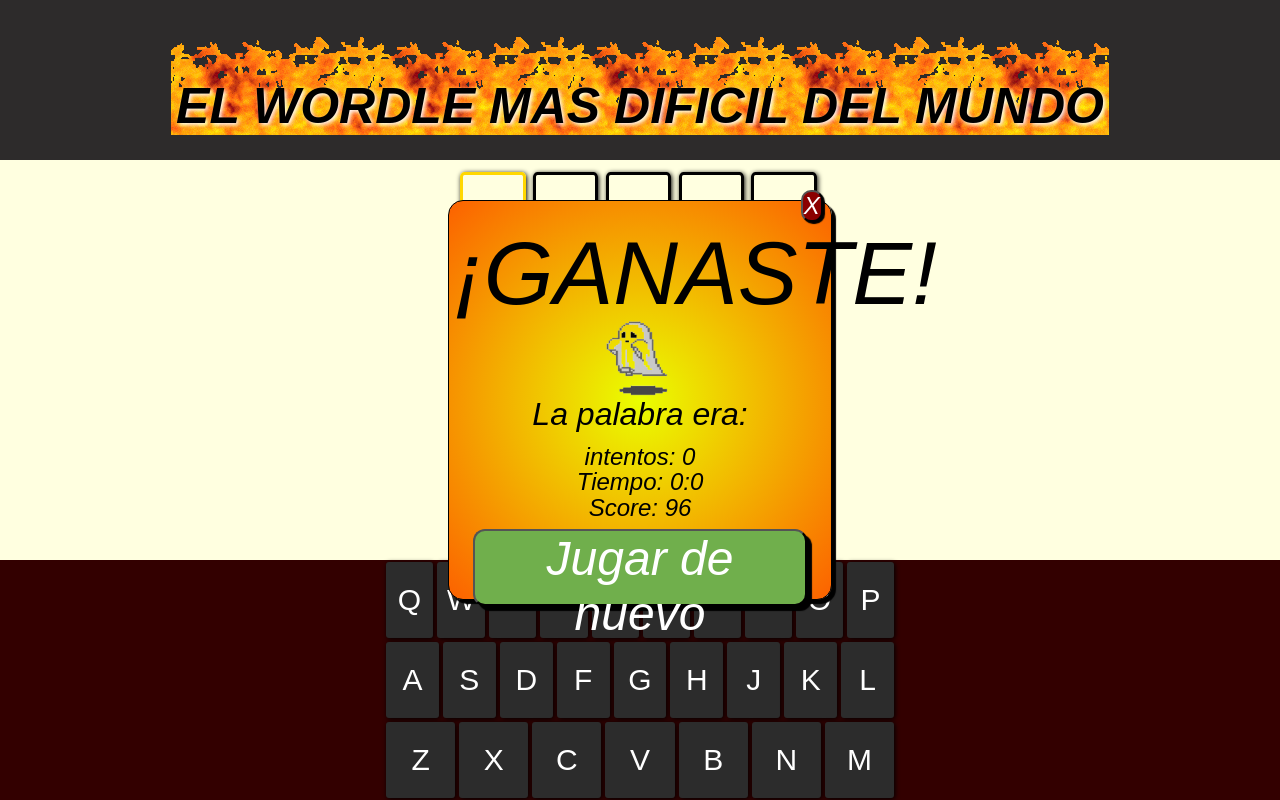
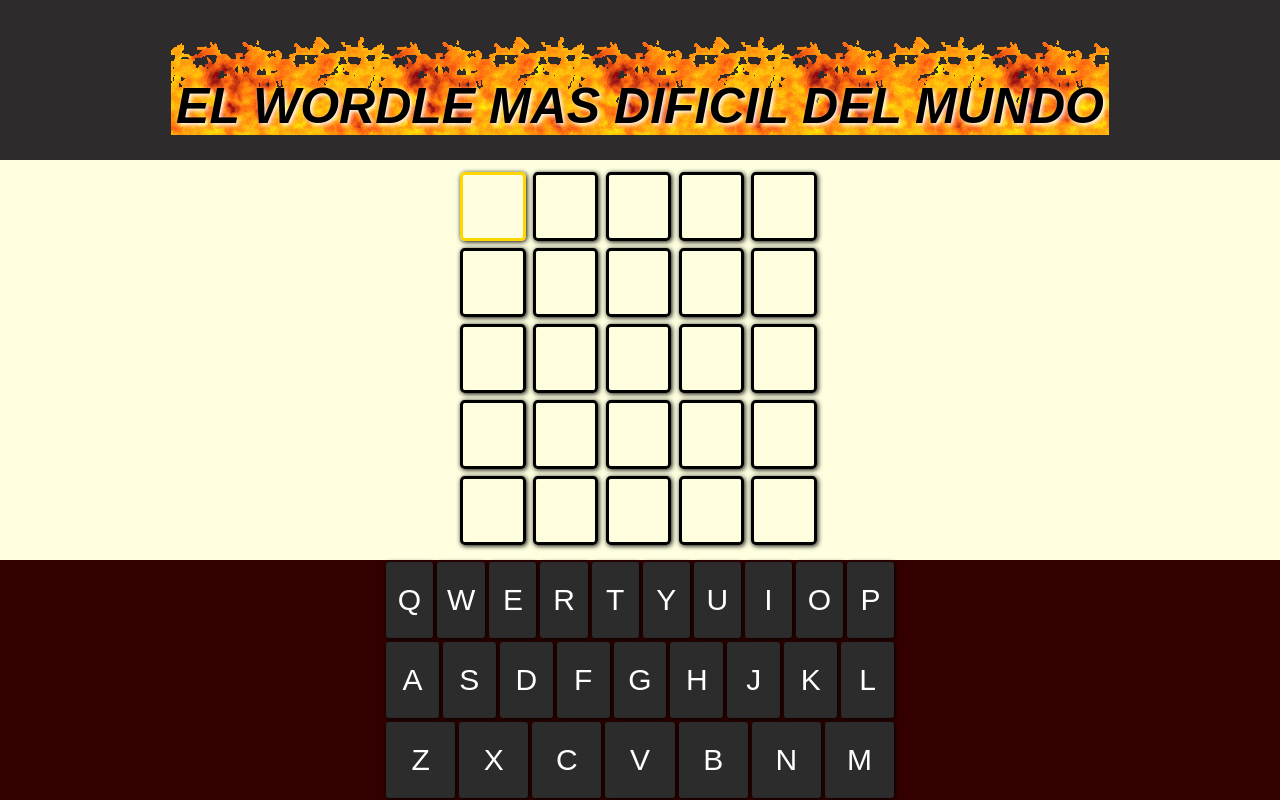
Before and after one commit to LuloSammartino/Wordle, a React (Vite) app in the folder frontend/client/: page / in a window 1280 px wide. Built offline with nearby package versions, Linux system fonts and the light colour scheme; no server answers; a web font is replaced by a local one.

Commit message:
animate popUp

```diff
--- a/frontend/client/src/Components/PopUp/PopUp.jsx
+++ b/frontend/client/src/Components/PopUp/PopUp.jsx
@@ -17,7 +17,7 @@ const PopUp = (props) => {
                                 <div className={styles.crossContainer}>
                                     <button onClick={(e) => {setPopUpStatus(false)}} className={styles.cross}>X</button>
                                     </div>
-            <h2 className={styles.message}>{message}¡GANASTE!</h2>
+            <h2 className={styles.message}>{message}</h2>
 
             <article><img src={gifLose} /></article>
 
--- a/frontend/client/src/Components/PopUp/PopUp.module.css
+++ b/frontend/client/src/Components/PopUp/PopUp.module.css
@@ -16,7 +16,20 @@
     background: radial-gradient(circle,rgba(234, 255, 0, 1) 0%, rgba(252, 97, 0, 1) 100%);
     padding: 5px;
     box-shadow: #000 4px 4px 1px;
+    animation: popIn 0.8s;
 }
+
+@keyframes popIn {
+    0% {
+        transform: scale(0.5);
+        opacity: 0;
+    }
+    100% {
+        transform: scale(1);
+        opacity: 1;
+    }
+}
+
 
 article{
     height: 20%;
--- a/frontend/client/src/Store/popUpStatus.jsx
+++ b/frontend/client/src/Store/popUpStatus.jsx
@@ -1,7 +1,7 @@
 import {create} from 'zustand';
 
 const usePopUpStatus = create((set) => ({
-    popUpStatus: true,
+    popUpStatus: false,
     message: "",
     tryes: 0,
     score: 0,
```
